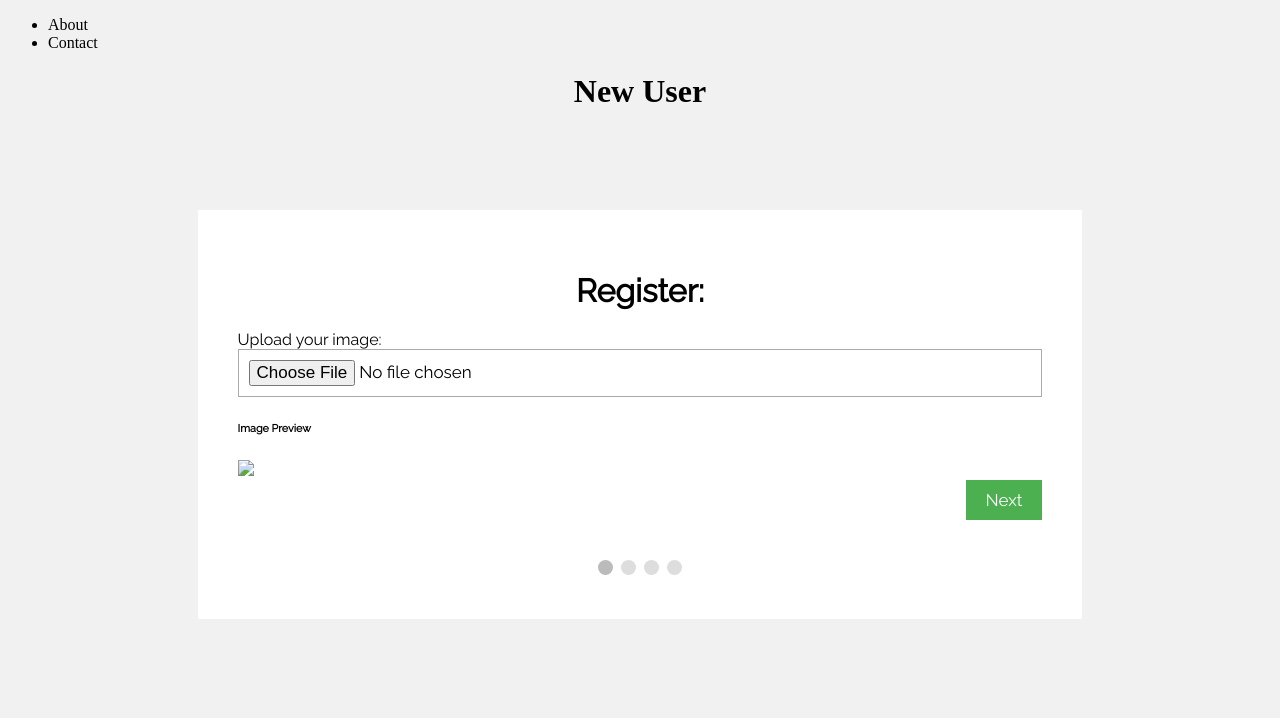
After one commit to mcgeorgiev/visual-portfolio, a Flask app: template app/templates/add-image.html in a window 1280 px wide. The commit adds this page. Shown: the top 718 px of the page. Run offline with Flask 2, Linux system fonts and the light colour scheme; the template is opened without the code that fills it, so the values that code supplies are empty; the visitor is signed in with stand-in values (Sample User, id 1); some libraries are stand-ins or nearby versions.

Commit message:
almost working cropper

```diff
--- /dev/null
+++ b/app/templates/add-image.html
@@ -0,0 +1,261 @@
+{% extends "base.html" %}
+{% block content %}
+
+  <!-- Need older version -->
+  <script src="https://code.jquery.com/jquery-2.1.4.js"></script>
+  <link rel="stylesheet" href="https://cdnjs.cloudflare.com/ajax/libs/croppie/2.4.1/croppie.min.css" type="text/css">
+  <script src="https://cdnjs.cloudflare.com/ajax/libs/croppie/2.4.1/croppie.min.js"></script>
+
+  <meta name="viewport" content="width=device-width, initial-scale=1.0">
+  <link href="https://fonts.googleapis.com/css?family=Raleway" rel="stylesheet">
+  <style>
+  * {
+    box-sizing: border-box;
+  }
+
+  body {
+    background-color: #f1f1f1;
+  }
+
+  #regForm {
+    background-color: #ffffff;
+    margin: 100px auto;
+    font-family: Raleway;
+    padding: 40px;
+    width: 70%;
+    min-width: 300px;
+  }
+
+  h1 {
+    text-align: center;
+  }
+
+  input {
+    padding: 10px;
+    width: 100%;
+    font-size: 17px;
+    font-family: Raleway;
+    border: 1px solid #aaaaaa;
+  }
+
+  /* Mark input boxes that gets an error on validation: */
+  input.invalid {
+    background-color: #ffdddd;
+  }
+
+  /* Hide all steps by default: */
+  .tab {
+    display: none;
+  }
+
+  button {
+    background-color: #4CAF50;
+    color: #ffffff;
+    border: none;
+    padding: 10px 20px;
+    font-size: 17px;
+    font-family: Raleway;
+    cursor: pointer;
+  }
+
+  button:hover {
+    opacity: 0.8;
+  }
+
+  #prevBtn {
+    background-color: #bbbbbb;
+  }
+
+  /* Make circles that indicate the steps of the form: */
+  .step {
+    height: 15px;
+    width: 15px;
+    margin: 0 2px;
+    background-color: #bbbbbb;
+    border: none;
+    border-radius: 50%;
+    display: inline-block;
+    opacity: 0.5;
+  }
+
+  .step.active {
+    opacity: 1;
+  }
+
+  /* Mark the steps that are finished and valid: */
+  .step.finish {
+    background-color: #4CAF50;
+  }
+  </style>
+  <body>
+
+  <form id="regForm">
+    <h1>Register:</h1>
+    <!-- One "tab" for each step in the form: -->
+    <div class="tab">Upload your image:
+      <div>
+          <a class="button">
+            <input type="file" id="profile-picture-upload" accept="image/*" required/>
+          </a>
+
+          <h6>Image Preview</h6>
+          <div>
+            <img id="preview" src="#"></img>
+          </div>
+
+
+      </div>
+    </div>
+    <div class="tab">Contact Info:
+      <button id="crop-button">Press</button>
+      <div>
+        <div id="profile-pic-preview"></div>
+      </div>
+    </div>
+    <div class="tab">Birthday:
+      <p><input placeholder="dd" oninput="this.className = ''" name="dd"></p>
+      <p><input placeholder="mm" oninput="this.className = ''" name="nn"></p>
+      <p><input placeholder="yyyy" oninput="this.className = ''" name="yyyy"></p>
+    </div>
+    <div class="tab">Login Info:
+      <p><input placeholder="Username..." oninput="this.className = ''" name="uname"></p>
+      <p><input placeholder="Password..." oninput="this.className = ''" name="pword" type="password"></p>
+    </div>
+    <div style="overflow:auto;">
+      <div style="float:right;">
+        <button type="button" id="prevBtn" onclick="nextPrev(-1)">Previous</button>
+        <button type="button" id="nextBtn" onclick="nextPrev(1)">Next</button>
+      </div>
+    </div>
+    <!-- Circles which indicates the steps of the form: -->
+    <div style="text-align:center;margin-top:40px;">
+      <span class="step"></span>
+      <span class="step"></span>
+      <span class="step"></span>
+      <span class="step"></span>
+    </div>
+  </form>
+
+  <script>
+
+  var profilePicPreview = $('#profile-pic-preview').croppie({
+    viewport: {
+      width: 200,
+      height: 200,
+      type: 'square'
+    },
+    boundary: {
+      width: 300,
+      height: 300
+    },
+    enableExif: true
+  });
+
+  var crImage = "";
+
+  $('#profile-picture-upload').on('change', function() {
+    readFile(this);
+
+
+  });
+
+
+
+  function readFile(input) {
+  if (input.files && input.files[0]) {
+    var reader = new FileReader();
+
+    reader.onload = function (event) {
+      crImage = event.target.result;
+      $("#preview").attr("src", crImage);
+
+    };
+
+    reader.readAsDataURL(input.files[0]);
+  } else {
+    alert('Sorry - you\'re browser doesn\'t support the FileReader API');
+  }
+  }
+
+  var currentTab = 0; // Current tab is set to be the first tab (0)
+  showTab(currentTab); // Display the crurrent tab
+
+  function showTab(n) {
+    profilePicPreview.croppie('bind', {
+      url: crImage
+    });
+
+    // This function will display the specified tab of the form...
+    var x = document.getElementsByClassName("tab");
+    x[n].style.display = "block";
+    //... and fix the Previous/Next buttons:
+    if (n == 0) {
+      document.getElementById("prevBtn").style.display = "none";
+    } else {
+      document.getElementById("prevBtn").style.display = "inline";
+    }
+    if (n == (x.length - 1)) {
+      document.getElementById("nextBtn").innerHTML = "Submit";
+    } else {
+      document.getElementById("nextBtn").innerHTML = "Next";
+    }
+    //... and run a function that will display the correct step indicator:
+    fixStepIndicator(n)
+  }
+
+  function nextPrev(n) {
+    // This function will figure out which tab to display
+    var x = document.getElementsByClassName("tab");
+    // Exit the function if any field in the current tab is invalid:
+    // if (n == 1 && !validateForm()) return false;
+    // Hide the current tab:
+    x[currentTab].style.display = "none";
+    // Increase or decrease the current tab by 1:
+    currentTab = currentTab + n;
+    // if you have reached the end of the form...
+    if (currentTab >= x.length) {
+      // ... the form gets submitted:
+      document.getElementById("regForm").submit();
+      return false;
+    }
+    // Otherwise, display the correct tab:
+    showTab(currentTab);
+  }
+
+  // function validateForm() {
+  //   // This function deals with validation of the form fields
+  //   var x, y, i, valid = true;
+  //   x = document.getElementsByClassName("tab");
+  //   y = x[currentTab].getElementsByTagName("input");
+  //   // A loop that checks every input field in the current tab:
+  //   for (i = 0; i < y.length; i++) {
+  //     // If a field is empty...
+  //     if (y[i].value == "") {
+  //       // add an "invalid" class to the field:
+  //       y[i].className += " invalid";
+  //       // and set the current valid status to false
+  //       valid = false;
+  //     }
+  //   }
+  //   // If the valid status is true, mark the step as finished and valid:
+  //   if (valid) {
+  //     document.getElementsByClassName("step")[currentTab].className += " finish";
+  //   }
+  //   return valid; // return the valid status
+  // }
+
+  function fixStepIndicator(n) {
+    // This function removes the "active" class of all steps...
+    var i, x = document.getElementsByClassName("step");
+    for (i = 0; i < x.length; i++) {
+      x[i].className = x[i].className.replace(" active", "");
+    }
+    //... and adds the "active" class on the current step:
+    x[n].className += " active";
+  }
+  </script>
+
+
+
+
+{% endblock %}
```
Also changed, not shown: app/templates/new.html (+1 -29 lines), app/templates/test-two.html (+6 -6 lines), app/views.py (+33 -1 lines).
